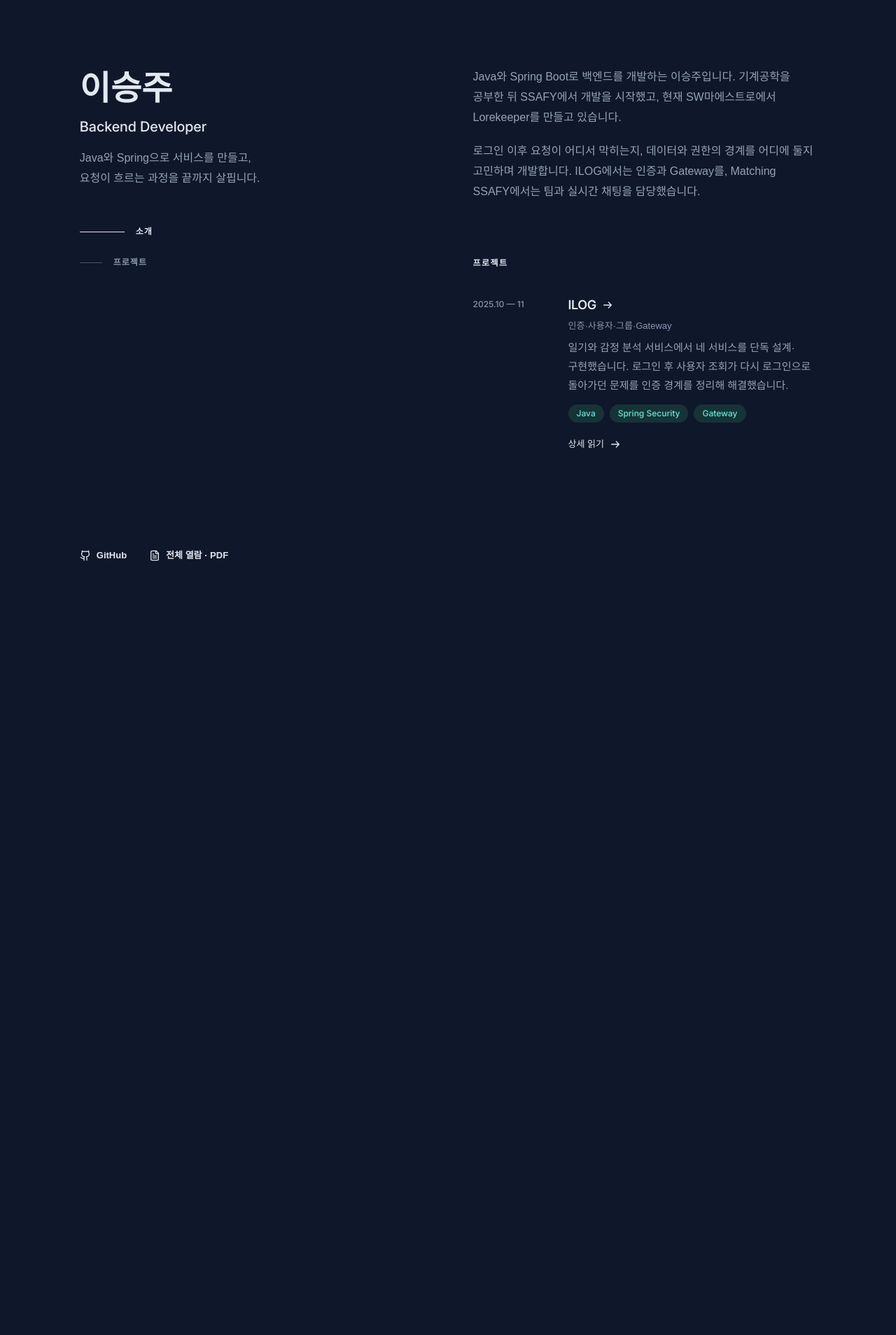
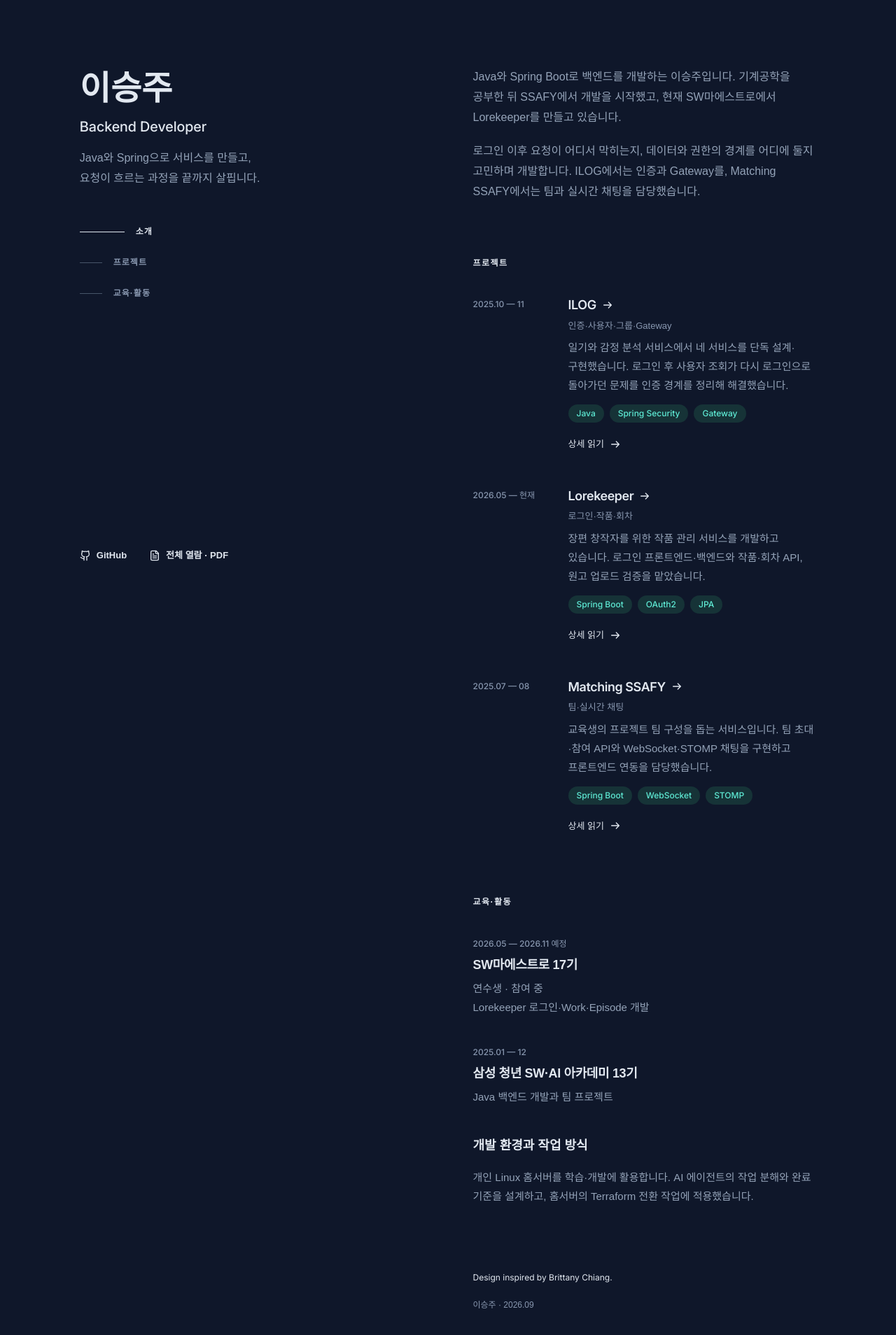
Before and after one commit to seungju-lab/portfolio, a Next.js app: page / in a window 1280 px wide. Shown: the top 1908 px of the page at 70% size. Before the commit the page ends 912 px from the top, so only its background shows below. Built offline with nearby package versions, Linux system fonts and the light colour scheme; a web font is replaced by a local one.

Commit message:
feat: complete responsive portfolio home (#11)

```diff
--- a/src/app/globals.css
+++ b/src/app/globals.css
@@ -200,6 +200,9 @@ svg {
   clip-path: inset(50%);
   white-space: nowrap;
 }
+.about-section .section-heading {
+  margin-bottom: 1.25rem;
+}
 .entry-list > li + li {
   margin-top: var(--space-project);
 }
@@ -276,9 +279,20 @@ svg {
   grid-template-columns: minmax(0, 1fr);
   row-gap: 0.5rem;
 }
+.education-entry .entry-description {
+  white-space: pre-line;
+}
 .working-note {
   margin-top: 2.5rem;
   font-size: var(--text-description);
+}
+.working-note h3 {
+  font-size: var(--text-project-title);
+  font-weight: 600;
+  line-height: 1.8;
+}
+.working-note p {
+  margin-top: 1rem;
 }
 .article-section + .article-section {
   margin-top: 2.5rem;
@@ -297,6 +311,10 @@ svg {
   align-items: center;
   min-height: 2.75rem;
   color: var(--color-heading);
+}
+
+.portfolio-footer p + p {
+  margin-top: 0.5rem;
 }
 
 @media (width < 64rem) {
--- a/src/app/page.tsx
+++ b/src/app/page.tsx
@@ -1,5 +1,14 @@
-import { profile, introduction, projects } from "@/content/portfolio";
 import {
+  colophon,
+  education,
+  homeNavigation,
+  introduction,
+  profile,
+  projects,
+  workingPractice,
+} from "@/content/portfolio";
+import {
+  EducationEntry,
   PortfolioShell,
   Profile,
   ProjectEntry,
@@ -19,14 +28,13 @@ export default function Home() {
           </Profile>
           <nav className="section-navigation" aria-label="본문 목차">
             <ul>
-              <li>
-                <SectionLink href="#about" current>
-                  소개
-                </SectionLink>
-              </li>
-              <li>
-                <SectionLink href="#projects">프로젝트</SectionLink>
-              </li>
+              {homeNavigation.map(({ id, label }) => (
+                <li key={id}>
+                  <SectionLink href={`#${id}`} current={id === "about"}>
+                    {label}
+                  </SectionLink>
+                </li>
+              ))}
             </ul>
           </nav>
           <ul className="profile-links">
@@ -44,20 +52,72 @@ export default function Home() {
         </>
       }
     >
-      <section className="content-section" id="about">
-        <h2 className="section-heading section-heading-desktop-hidden">소개</h2>
+      <section
+        className="content-section about-section"
+        id="about"
+        aria-labelledby="about-heading"
+      >
+        <h2
+          id="about-heading"
+          className="section-heading section-heading-desktop-hidden"
+          tabIndex={-1}
+        >
+          소개
+        </h2>
         {introduction.map((paragraph) => (
           <p key={paragraph}>{paragraph}</p>
         ))}
       </section>
-      <section className="content-section" id="projects">
-        <h2 className="section-heading">프로젝트</h2>
+      <section
+        className="content-section"
+        id="projects"
+        aria-labelledby="projects-heading"
+      >
+        <h2 id="projects-heading" className="section-heading" tabIndex={-1}>
+          프로젝트
+        </h2>
         <ul className="entry-list">
-          <li>
-            <ProjectEntry project={projects[0]} />
-          </li>
+          {projects.map((project) => (
+            <li key={project.slug}>
+              <ProjectEntry project={project} />
+            </li>
+          ))}
         </ul>
       </section>
+      <section
+        className="content-section"
+        id="education"
+        aria-labelledby="education-heading"
+      >
+        <h2 id="education-heading" className="section-heading" tabIndex={-1}>
+          교육·활동
+        </h2>
+        <ul className="entry-list">
+          {education.map((entry) => (
+            <li key={entry.title}>
+              <EducationEntry period={entry.period} title={entry.title}>
+                {entry.description.join("\n")}
+              </EducationEntry>
+            </li>
+          ))}
+        </ul>
+        <div className="working-note">
+          <h3>{workingPractice.title}</h3>
+          <p>{workingPractice.description}</p>
+        </div>
+      </section>
+      <footer className="portfolio-footer">
+        <p lang="en">
+          <a href={colophon.href} target="_blank" rel="noreferrer">
+            {colophon.credit}
+            <span className="visually-hidden" lang="ko">
+              {" "}
+              (새 탭)
+            </span>
+          </a>
+        </p>
+        <p>{colophon.updated}</p>
+      </footer>
     </PortfolioShell>
   );
 }
```
